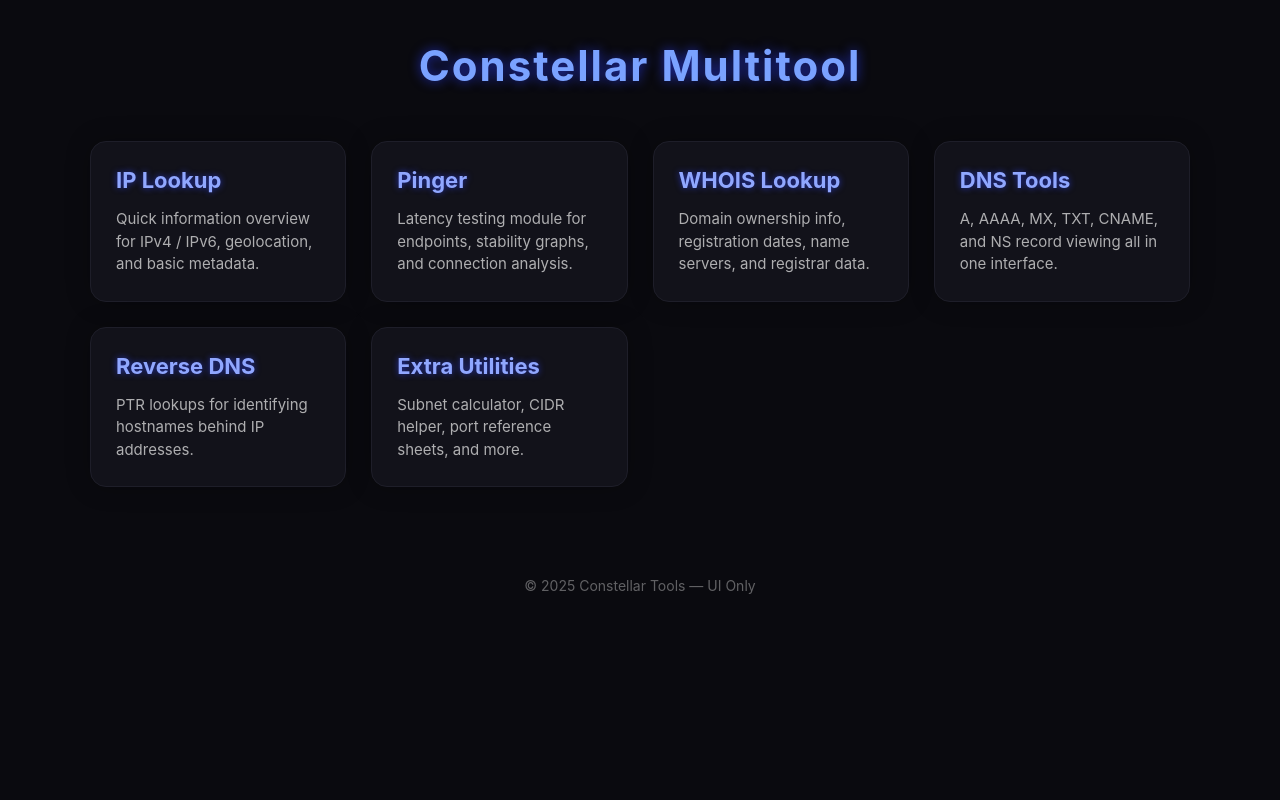
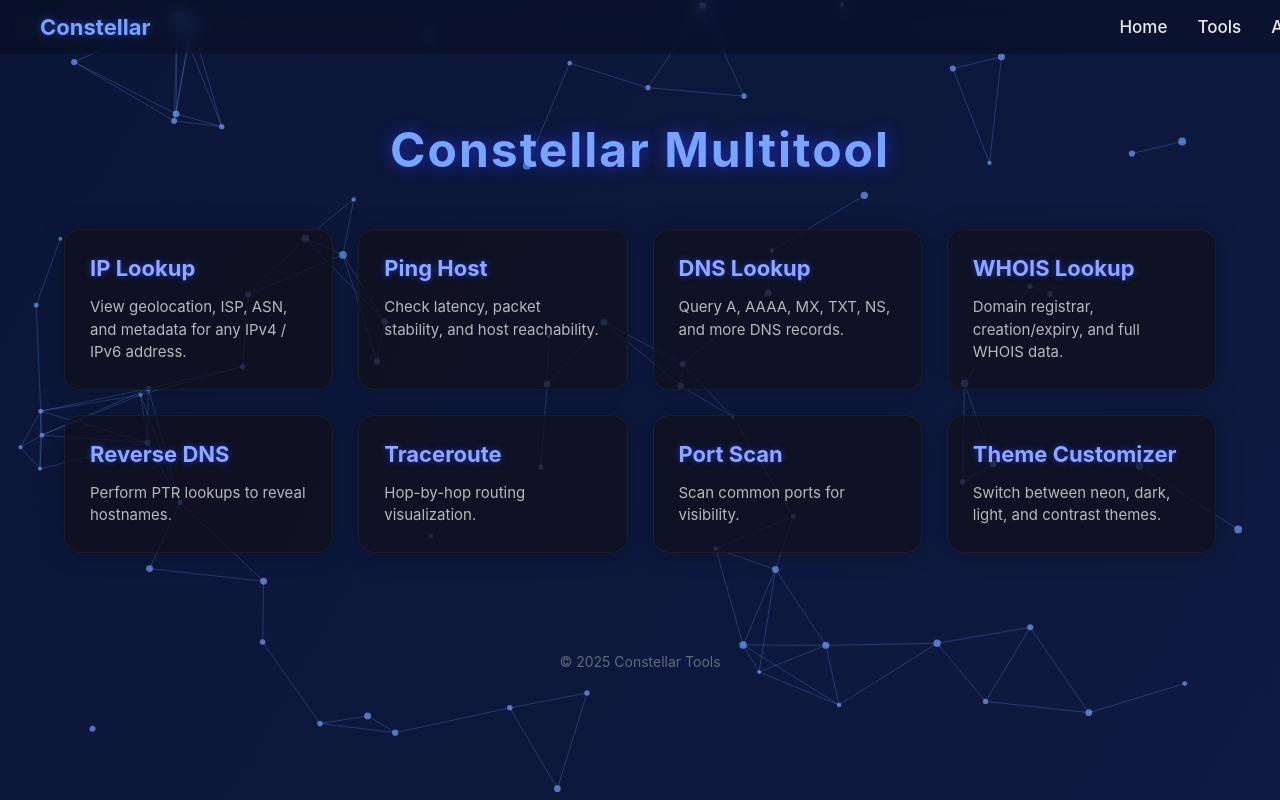
Before and after one commit to mors8999/mors8999.github.io, a plain HTML site: page index.html in a window 1280 px wide. Drawn offline with Linux system fonts and the light colour scheme.

Commit message:
Update index.html

```diff
--- a/index.html
+++ b/index.html
@@ -6,33 +6,86 @@
     <style>
       body {
         margin: 0;
-        background: #0a0a0f;
         color: #e2e2e2;
         font-family: "Inter", sans-serif;
+        overflow-x: hidden;
+        background: linear-gradient(120deg, #0a0f29, #091432, #101b46);
+        background-size: 400% 400%;
+        animation: gradientShift 12s ease infinite;
       }
 
+      @keyframes gradientShift {
+        0% { background-position: 0% 50%; }
+        50% { background-position: 100% 50%; }
+        100% { background-position: 0% 50%; }
+      }
+
+      /* NAVBAR */
+      .navbar {
+        width: 100%;
+        padding: 14px 0;
+        position: fixed;
+        top: 0;
+        left: 0;
+        background: rgba(0, 0, 0, 0.25);
+        backdrop-filter: blur(8px);
+        z-index: 999;
+        display: flex;
+        justify-content: space-between;
+        align-items: center;
+        padding-inline: 40px;
+      }
+
+      .navbar .logo {
+        font-size: 22px;
+        font-weight: 700;
+        color: #7aa2ff;
+        text-shadow: 0 0 10px #4260ff99;
+      }
+
+      .navbar ul {
+        list-style: none;
+        display: flex;
+        gap: 30px;
+        margin: 0;
+        padding: 0;
+      }
+
+      .navbar a {
+        color: #eaeaea;
+        text-decoration: none;
+        font-size: 17px;
+        font-weight: 500;
+        transition: 0.2s;
+      }
+
+      .navbar a:hover {
+        color: #7aa2ff;
+        text-shadow: 0 0 6px #2b3effaa;
+      }
+
+      /* TITLE */
       h1 {
         text-align: center;
-        margin-top: 40px;
-        font-size: 42px;
+        margin-top: 120px;
+        font-size: 48px;
         letter-spacing: 2px;
-        font-weight: 700;
         color: #7aa2ff;
-        text-shadow: 0 0 12px #2b3effaa;
+        text-shadow: 0 0 16px #2b3effaa;
       }
 
       .keycdn-link {
         font-size: 1px;
         color: transparent;
-        text-decoration: none;
         position: absolute;
         left: 0;
         top: 0;
       }
 
+      /* GRID */
       .container {
         width: 90%;
-        max-width: 1100px;
+        max-width: 1200px;
         margin: 50px auto;
         display: grid;
         grid-template-columns: repeat(auto-fit, minmax(250px, 1fr));
@@ -40,7 +93,7 @@
       }
 
       .card {
-        background: #12121a;
+        background: rgba(16, 16, 28, 0.75);
         padding: 25px;
         border-radius: 16px;
         border: 1px solid #1e1e29;
@@ -49,9 +102,9 @@
       }
 
       .card:hover {
-        transform: translateY(-4px);
+        transform: translateY(-6px) scale(1.02);
         border-color: #2f3cff;
-        box-shadow: 0 0 35px #3b4dff30;
+        box-shadow: 0 0 40px #3b4dff45;
       }
 
       .card h2 {
@@ -63,7 +116,7 @@
 
       .card p {
         margin: 0;
-        opacity: 0.75;
+        opacity: 0.8;
         line-height: 1.5;
         font-size: 15px;
       }
@@ -72,47 +125,103 @@
         text-align: center;
         opacity: 0.4;
         font-size: 14px;
-        padding: 40px 0;
+        padding: 50px 0;
+        margin-top: 40px;
+      }
+
+      /* PARTICLES CANVAS */
+      #particles {
+        position: fixed;
+        top: 0;
+        left: 0;
+        width: 100%;
+        height: 100%;
+        z-index: -1;
+        pointer-events: none;
       }
     </style>
   </head>
 
   <body>
+    <canvas id="particles"></canvas>
+
+    <!-- Navbar -->
+    <nav class="navbar">
+      <div class="logo">Constellar</div>
+      <ul>
+        <li><a href="#">Home</a></li>
+        <li><a href="#">Tools</a></li>
+        <li><a href="#">About</a></li>
+      </ul>
+    </nav>
+
     <h1>Constellar Multitool</h1>
     <a class="keycdn-link" href="https://tools.keycdn.com/geo">IP Location Finder by KeyCDN</a>
 
     <div class="container">
-      <div class="card">
-        <h2>IP Lookup</h2>
-        <p>Quick information overview for IPv4 / IPv6, geolocation, and basic metadata.</p>
-      </div>
-
-      <div class="card">
-        <h2>Pinger</h2>
-        <p>Latency testing module for endpoints, stability graphs, and connection analysis.</p>
-      </div>
-
-      <div class="card">
-        <h2>WHOIS Lookup</h2>
-        <p>Domain ownership info, registration dates, name servers, and registrar data.</p>
-      </div>
-
-      <div class="card">
-        <h2>DNS Tools</h2>
-        <p>A, AAAA, MX, TXT, CNAME, and NS record viewing all in one interface.</p>
-      </div>
-
-      <div class="card">
-        <h2>Reverse DNS</h2>
-        <p>PTR lookups for identifying hostnames behind IP addresses.</p>
-      </div>
-
-      <div class="card">
-        <h2>Extra Utilities</h2>
-        <p>Subnet calculator, CIDR helper, port reference sheets, and more.</p>
-      </div>
+      <div class="card"><h2>IP Lookup</h2><p>View geolocation, ISP, ASN, and metadata for any IPv4 / IPv6 address.</p></div>
+      <div class="card"><h2>Ping Host</h2><p>Check latency, packet stability, and host reachability.</p></div>
+      <div class="card"><h2>DNS Lookup</h2><p>Query A, AAAA, MX, TXT, NS, and more DNS records.</p></div>
+      <div class="card"><h2>WHOIS Lookup</h2><p>Domain registrar, creation/expiry, and full WHOIS data.</p></div>
+      <div class="card"><h2>Reverse DNS</h2><p>Perform PTR lookups to reveal hostnames.</p></div>
+      <div class="card"><h2>Traceroute</h2><p>Hop-by-hop routing visualization.</p></div>
+      <div class="card"><h2>Port Scan</h2><p>Scan common ports for visibility.</p></div>
+      <div class="card"><h2>Theme Customizer</h2><p>Switch between neon, dark, light, and contrast themes.</p></div>
     </div>
 
-    <div class="footer">© 2025 Constellar Tools — UI Only</div>
+    <div class="footer">© 2025 Constellar Tools</div>
+
+    <script>
+      const c = document.getElementById("particles");
+      const ctx = c.getContext("2d");
+      c.width = innerWidth;
+      c.height = innerHeight;
+
+      const particles = [];
+      for (let i = 0; i < 75; i++) {
+        particles.push({
+          x: Math.random() * c.width,
+          y: Math.random() * c.height,
+          vx: (Math.random() - 0.5) * 0.4,
+          vy: (Math.random() - 0.5) * 0.4,
+          size: 2 + Math.random() * 2
+        });
+      }
+
+      function animate() {
+        ctx.clearRect(0, 0, c.width, c.height);
+
+        for (let p of particles) {
+          p.x += p.vx;
+          p.y += p.vy;
+
+          if (p.x < 0 || p.x > c.width) p.vx *= -1;
+          if (p.y < 0 || p.y > c.height) p.vy *= -1;
+
+          ctx.fillStyle = "#7aa2ffaa";
+          ctx.beginPath();
+          ctx.arc(p.x, p.y, p.size, 0, Math.PI * 2);
+          ctx.fill();
+        }
+
+        for (let a of particles) {
+          for (let b of particles) {
+            const dist = Math.hypot(a.x - b.x, a.y - b.y);
+            if (dist < 120) {
+              ctx.strokeStyle = "#7aa2ff22";
+              ctx.lineWidth = 1;
+              ctx.beginPath();
+              ctx.moveTo(a.x, a.y);
+              ctx.lineTo(b.x, b.y);
+              ctx.stroke();
+            }
+          }
+        }
+
+        requestAnimationFrame(animate);
+      }
+
+      animate();
+    </script>
   </body>
 </html>
```
